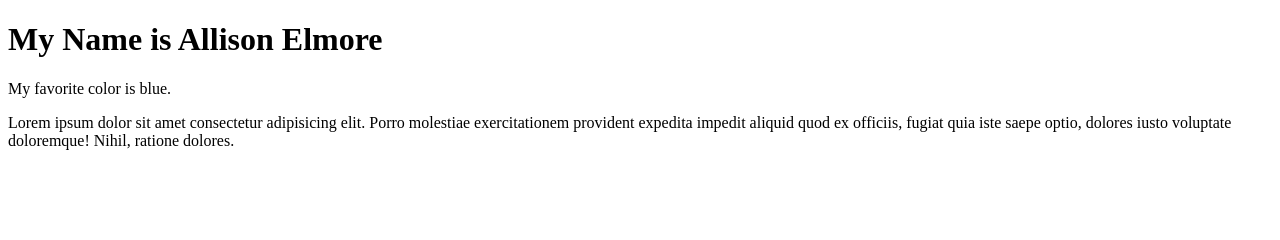
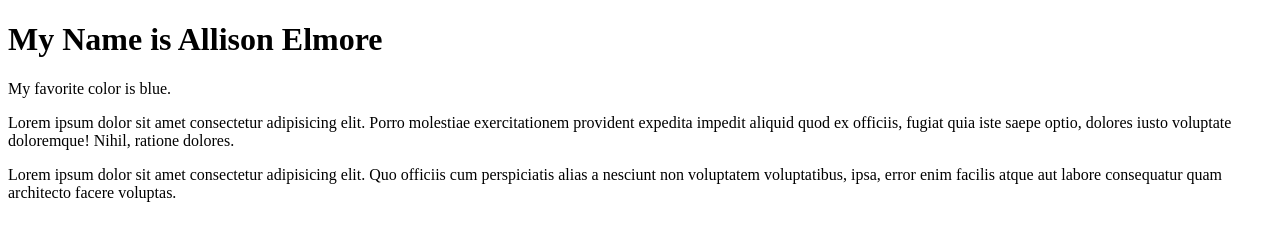
Before and after one commit to amelmore14/amelmore-hw6, a plain HTML site: page Information/index.html in a window 1280 px wide. Drawn offline with Linux system fonts and the light colour scheme.

Commit message:
added more information

```diff
--- a/Information/index.html
+++ b/Information/index.html
@@ -14,5 +14,10 @@
       quia iste saepe optio, dolores iusto voluptate doloremque! Nihil, ratione
       dolores.
     </p>
+    <p>
+      Lorem ipsum dolor sit amet consectetur adipisicing elit. Quo officiis cum
+      perspiciatis alias a nesciunt non voluptatem voluptatibus, ipsa, error
+      enim facilis atque aut labore consequatur quam architecto facere voluptas.
+    </p>
   </body>
 </html>
```
